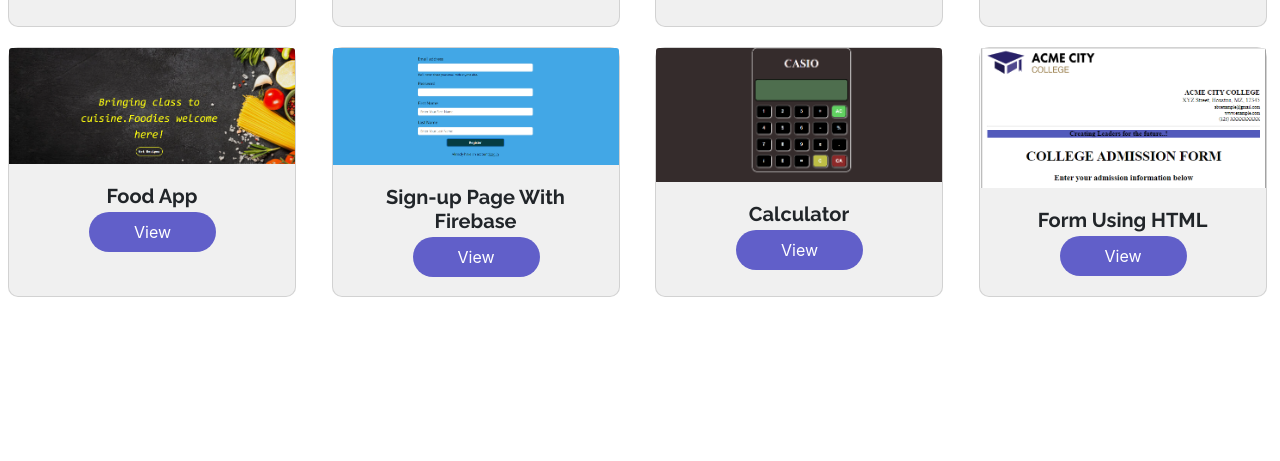
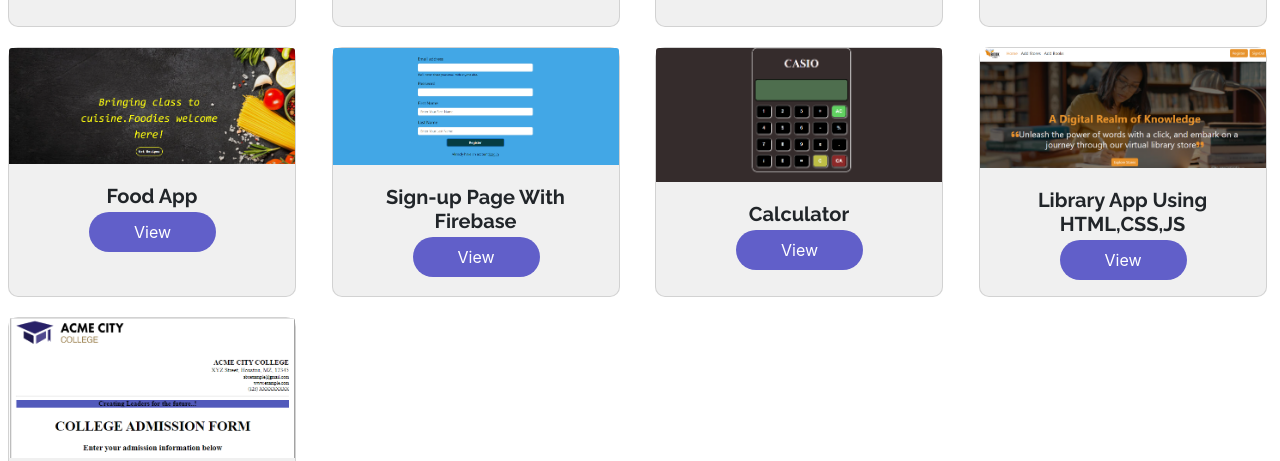
Before and after one commit to syedafaiza2610/portfolio-website, a plain HTML site: page portfolio.html in a window 1280 px wide. Shown: the part 339-800 px from the top of the page. Drawn offline with nearby package versions, Linux system fonts and the light colour scheme.

Commit message:
add library app

```diff
--- a/portfolio.html
+++ b/portfolio.html
@@ -111,7 +111,7 @@
             <div class="card-body">
               <h5 class="card-title"><b>Sign-up Page With Firebase</b></h5>
 
-              <a href="https://smit-ba688.web.app/"class="btn1">View</a>
+              <a href="http://meek-crown.surge.sh/"class="btn1">View</a>
             </div>
           </div>
         </div>
@@ -125,6 +125,16 @@
               </div>
           </div>
       </div>
+      <div class="col">
+        <div class="card" style="width: 18rem;">
+            <img src="library.png" class="card-img-top" alt="...">
+            <div class="card-body">
+                <h5 class="card-title"><b>Library App Using HTML,CSS,JS</b></h5>
+
+                <a href="https://smit-ba688.web.app/" class="btn1">View</a>
+            </div>
+        </div>
+    </div>
       <div class="col">
         <div class="card" style="width: 18rem;">
             <img src="form1.png" class="card-img-top" alt="...">
```
Also changed, not shown: library.png (added).
